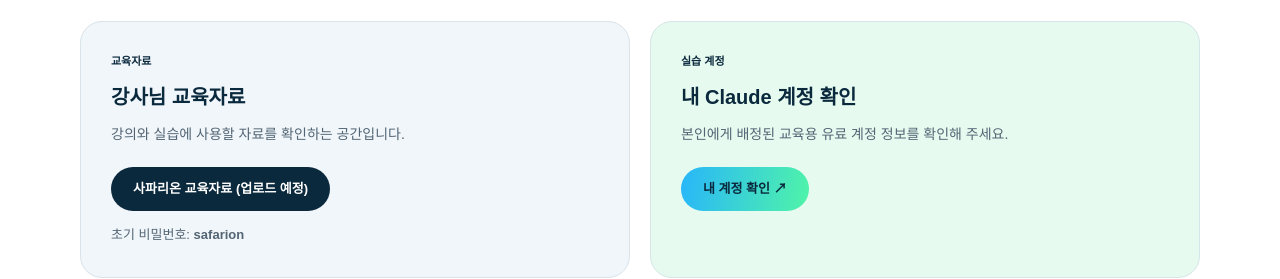
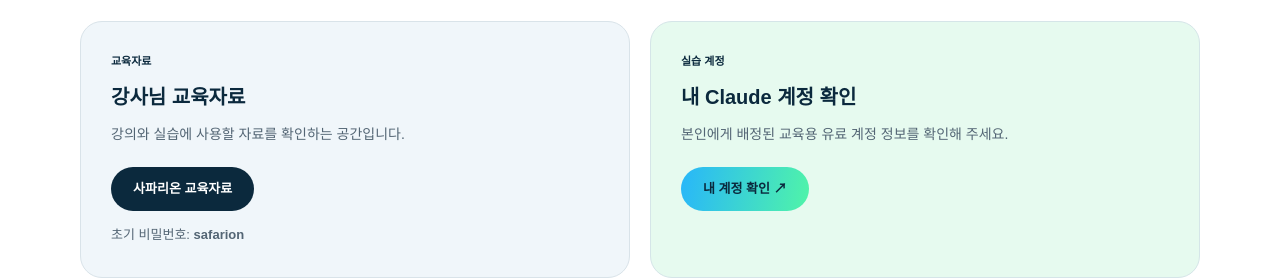
Before and after one commit to slxeducation/coasia-1123, a plain HTML site: page index.html in a window 1280 px wide. Shown: the part 696-975 px from the top of the page. Drawn offline with Linux system fonts and the light colour scheme; a web font is replaced by a local one.

Commit message:
Remove pending label from November 23 Safarion materials

```diff
--- a/index.html
+++ b/index.html
@@ -3,7 +3,7 @@
 <a class="skip" href="#main">본문 바로가기</a><header class="brandbar"><div class="companies" aria-label="코아시아세미 × 코아시아넥셀 × 코아시아씨엠코리아"><div class="company"><img src="coasia-semi.png" alt="코아시아세미"></div><span class="company-cross" aria-hidden="true">×</span><div class="company"><img src="coasia-nexell.png" alt="코아시아넥셀"></div><span class="company-cross" aria-hidden="true">×</span><div class="company cmkr"><img src="coasia-cmkr.png" alt="코아시아씨엠코리아"></div></div><img class="saltlux" src="saltlux-logo.svg" alt="솔트룩스"></header>
 <main id="main" class="page"><section class="hero"><span class="eyebrow">CoAsia × Saltlux · 환급과정</span><h1>AI 업무 생산성 향상 및<br>바이브코딩 실무</h1><p class="hero-description">코아시아세미 · 코아시아넥셀 · 코아시아씨엠코리아 공동교육</p><div class="pills"><span>2026. 11. 23.(월)</span><span>13:00–17:00 · 총 4시간</span><span>코아시아세미 본사 교육장</span></div></section>
 <nav aria-label="교육 안내 목차"><a href="#resources">교육자료·계정</a><a href="#overview">교육개요</a><a href="#prepare">교육 전 준비사항</a><a href="#attendance">출석 안내</a><a href="#curriculum">교육 커리큘럼</a><a href="#contact">문의</a></nav>
-<section id="resources"><div class="heading"><p class="kicker">CLASS RESOURCES</p><h2>교육자료 · 실습 계정</h2><p>교육에 필요한 자료와 계정 정보를 확인하는 공간입니다.</p></div><div class="grid"><article class="card soft resource-card"><span class="resource-label">교육자료</span><h3>강사님 교육자료</h3><p>강의와 실습에 사용할 자료를 확인하는 공간입니다.</p><a class="button claude-download" href="https://www.safarion.app/login" target="_blank" rel="noopener noreferrer">사파리온 교육자료 (업로드 예정)</a><p class="resource-password">초기 비밀번호: <strong>safarion</strong></p></article><article class="card account-card resource-card"><span class="resource-label">실습 계정</span><h3>내 Claude 계정 확인</h3><p>본인에게 배정된 교육용 유료 계정 정보를 확인해 주세요.</p><a class="button account-button" href="https://docs.google.com/spreadsheets/d/1iTjNXw5aHcBBseJEV_vQI3v7H3EzYatUd29jBq0nuqg/edit?usp=sharing" target="_blank" rel="noopener noreferrer">내 계정 확인 ↗</a></article></div><p class="resource-help">자료 열람이나 계정 확인이 어려우면 <a href="mailto:edu@saltlux.com">edu@saltlux.com</a>으로 문의해 주세요.</p></section>
+<section id="resources"><div class="heading"><p class="kicker">CLASS RESOURCES</p><h2>교육자료 · 실습 계정</h2><p>교육에 필요한 자료와 계정 정보를 확인하는 공간입니다.</p></div><div class="grid"><article class="card soft resource-card"><span class="resource-label">교육자료</span><h3>강사님 교육자료</h3><p>강의와 실습에 사용할 자료를 확인하는 공간입니다.</p><a class="button claude-download" href="https://www.safarion.app/login" target="_blank" rel="noopener noreferrer">사파리온 교육자료</a><p class="resource-password">초기 비밀번호: <strong>safarion</strong></p></article><article class="card account-card resource-card"><span class="resource-label">실습 계정</span><h3>내 Claude 계정 확인</h3><p>본인에게 배정된 교육용 유료 계정 정보를 확인해 주세요.</p><a class="button account-button" href="https://docs.google.com/spreadsheets/d/1iTjNXw5aHcBBseJEV_vQI3v7H3EzYatUd29jBq0nuqg/edit?usp=sharing" target="_blank" rel="noopener noreferrer">내 계정 확인 ↗</a></article></div><p class="resource-help">자료 열람이나 계정 확인이 어려우면 <a href="mailto:edu@saltlux.com">edu@saltlux.com</a>으로 문의해 주세요.</p></section>
 <section id="overview"><div class="heading"><p class="kicker">01 · OVERVIEW</p><h2>교육개요</h2></div><dl class="overview"><div><dt>교육명</dt><dd>AI 업무 생산성 향상 및 바이브코딩 실무</dd></div><div><dt>교육 일정</dt><dd>2026년 11월 23일(월) 13:00–17:00<br><small>교육시간 4H · 김용승 강사</small></dd></div><div><dt>교육 장소</dt><dd>코아시아세미 본사 교육장 · 금강펜테리움IX타워 A동 38층</dd></div><div><dt>주소</dt><dd>경기 화성시 동탄구 동탄첨단산업1로 27</dd></div></dl></section>
 <section id="prepare"><div class="heading"><p class="kicker">02 · BEFORE CLASS</p><h2>교육 전 준비사항</h2></div><div class="grid prep-grid"><article class="card prep-card"><span class="prep-number">01</span><h3>개인 노트북 및 본인 확인 자료</h3><ul><li>개인 노트북 및 충전기를 지참해 주세요.</li><li><strong>신분증 또는 명함 필수 지참</strong> — 교육 당일 본인 확인에 필요합니다.</li></ul></article><article class="card soft prep-card"><span class="prep-number">02</span><h3>Claude 데스크톱 앱</h3><p>개인 노트북으로 실습을 진행합니다.<br>Claude 데스크톱 앱은 아래 공식 페이지에서 확인하실 수 있습니다.</p><a class="button claude-download" href="https://claude.com/download" target="_blank" rel="noopener noreferrer">Claude 공식 설치 페이지 ↗</a></article></div><div class="account-note"><strong>Claude 유료 실습 계정은 제공됩니다.</strong><p>오프라인 교육 참석자에게 솔트룩스 교육용 계정을 제공합니다.</p></div></section>
 <section id="attendance" class="attendance"><p class="kicker">03 · ATTENDANCE</p><h2>출석 및 수료 안내</h2><p>본 교육은 <strong>중소기업 인재키움 프리미엄 훈련 과정</strong>으로 진행됩니다.</p><div class="rules"><article><h3>매일 입·퇴실</h3><p>훈련생 본인 참석 확인 및<br>수기 출석부 서명</p></article><article><h3>전체 교육시간 80% 이상</h3><p>환급 절차 진행을 위한<br>필수 수강 기준</p></article><article><h3>신분증 또는 명함</h3><p>교육 당일 본인 확인 시 제시</p></article></div></section>
```
